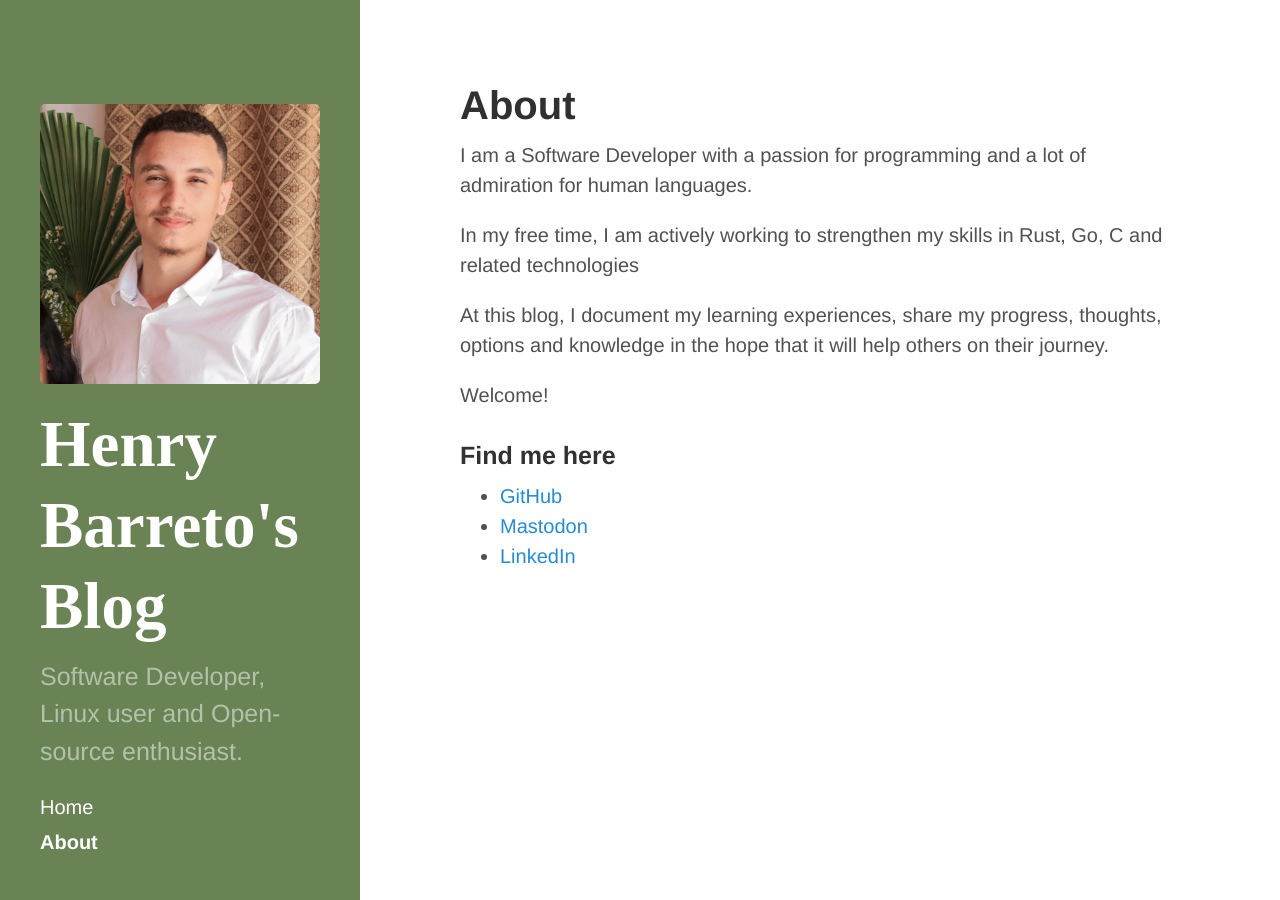
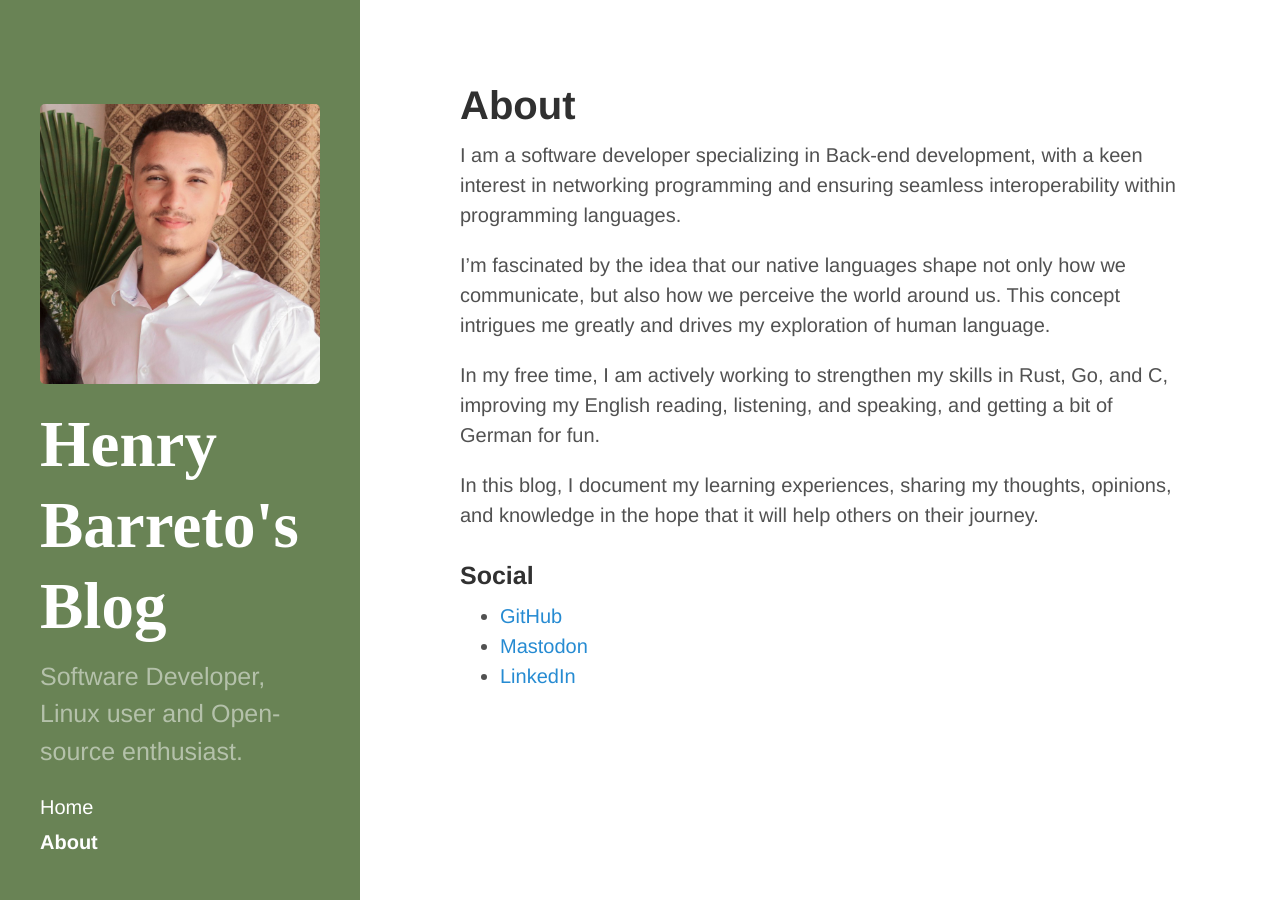
Before and after one commit to henrybarreto/henrybarreto.github.io, a Jekyll site: the page built from about.md, in a window 1280 px wide. Built offline with Jekyll 4.4.1, drawn with Linux system fonts in a browser that asks for light colours; some web fonts are replaced.

Commit message:
chore: improve about page

```diff
--- a/about.md
+++ b/about.md
@@ -3,18 +3,22 @@ layout: page
 title: About
 ---
 
-I am a Software Developer with a passion for programming and a lot of admiration
-for human languages.
+I am a software developer specializing in Back-end development, with a keen
+interest in networking programming and ensuring seamless interoperability within
+programming languages.
 
-In my free time, I am actively working to strengthen my skills in Rust, Go, C
-and related technologies
+I'm fascinated by the idea that our native languages shape not only how we
+communicate, but also how we perceive the world around us. This concept intrigues
+me greatly and drives my exploration of human language.
 
-At this blog, I document my learning experiences, share my progress, thoughts,
-options and knowledge in the hope that it will help others on their journey.
+In my free time, I am actively working to strengthen my skills in Rust, Go, and
+C, improving my English reading, listening, and speaking, and getting a bit of
+German for fun.
 
-Welcome!
+In this blog, I document my learning experiences, sharing my thoughts, opinions,
+and knowledge in the hope that it will help others on their journey.
 
-### Find me here
+### Social
 
 - [GitHub](https://github.com/henrybarreto)
 - [Mastodon](https://mastodon.online/@henrybarreto)
```
Also changed, not shown: 1 other file.
